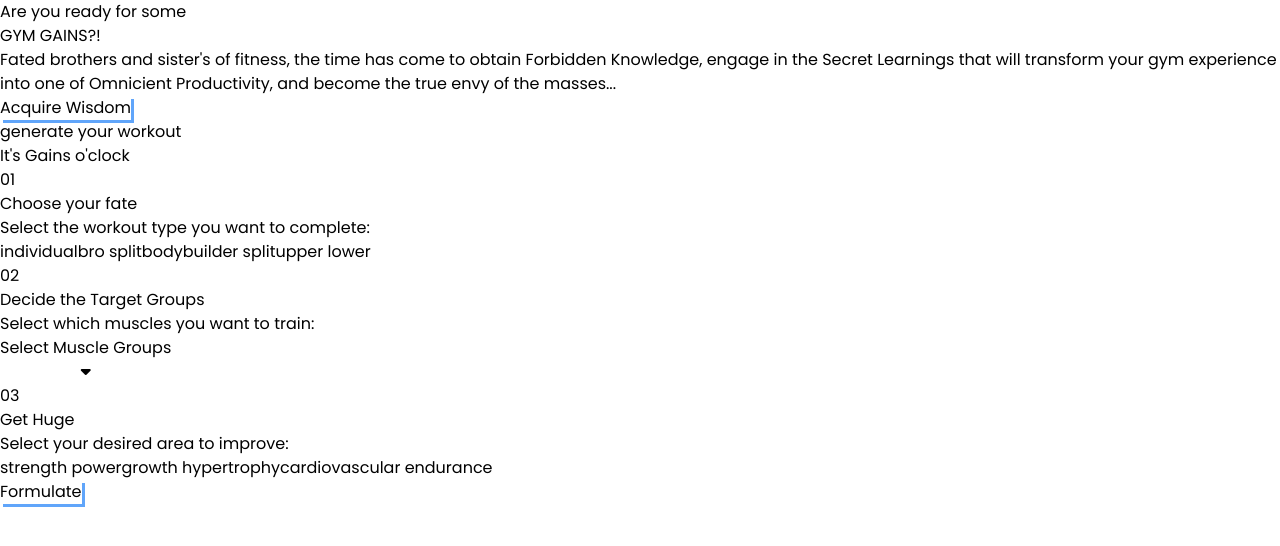
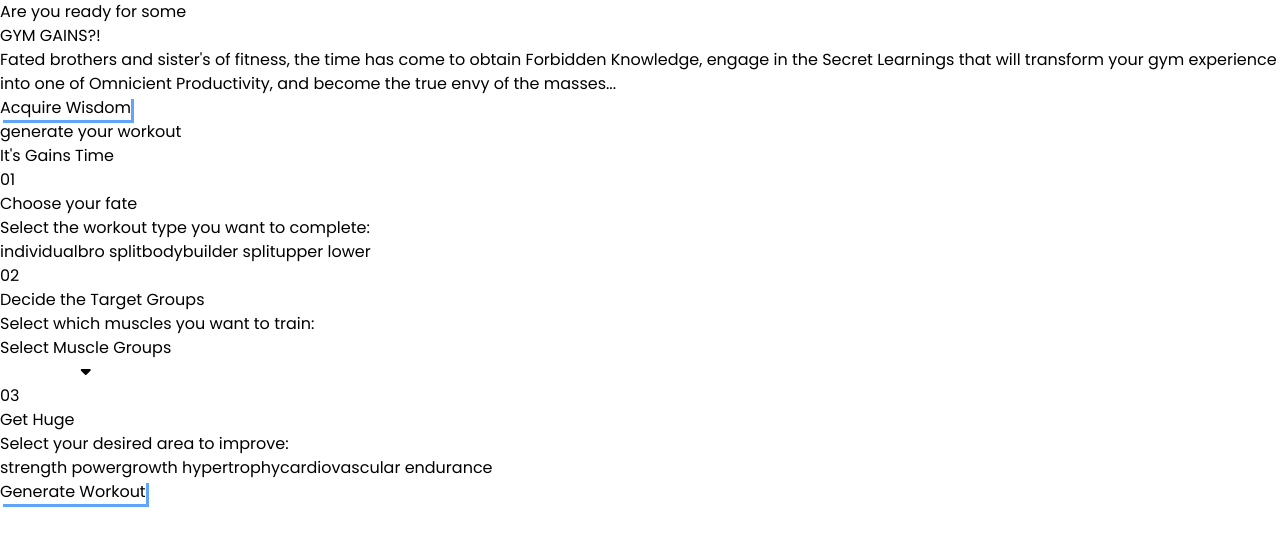
Before and after one commit to Atlis-Ky/Gym-App-React, a React (Vite) app: page / in a window 1280 px wide. Shown: the top 546 px of the page. Built offline with nearby package versions, Linux system fonts and the light colour scheme.

Commit message:
Content and CSS updates

```diff
--- a/src/components/Generator.jsx
+++ b/src/components/Generator.jsx
@@ -55,7 +55,7 @@ export default function Generator(props) {
   }
 
   return (
-    <SectionWrapper id={"generate"} header={"generate your workout"} title={['It\'s', 'Gains', 'o\'clock']}>
+    <SectionWrapper id={"generate"} header={"generate your workout"} title={['It\'s', 'Gains', 'Time']}>
       <Header index={"01"} title={"Choose your fate"} description={"Select the workout type you want to complete:"} />
       <div className='grid grid-cols-2 sm:grid-cols-4 gap-4'>
         {Object.keys(WORKOUTS).map((type, typeIndex) => {
@@ -63,7 +63,7 @@ export default function Generator(props) {
             <button onClick={() => {
               setMuscles([])
               setFate(type)
-            }} className={'bg-slate-950 border border-blue-400 py-3 duration-200 px-4 hover:border-orange-400 rounded-lg ' + (type === fate ? 'border-orange-600' : 'border-blue-400') }   key={typeIndex}>
+            }} className={'bg-slate-950 border border-blue-400 py-3 duration-200 px-4 hover:border-orange-400 rounded-lg ' + (type === fate ? 'border-orange-400' : 'border-blue-400') }   key={typeIndex}>
               <p className='capitalize'>{type.replaceAll('_', " ")}</p>
             </button>
           )
@@ -72,7 +72,7 @@ export default function Generator(props) {
 
 
       <Header index={"02"} title={"Decide the Target Groups"} description={"Select which muscles you want to train:"} />
-      <div className='bg-slate-950 border border-solid border-blue-400 rounded-lg flex flex-col'>
+      <div className='bg-slate-950 border border-solid border-blue-400 hover:border-orange-400 rounded-lg flex flex-col'>
         <button onClick={toggleModal} className='relative flex p-3 items-center justify-center'>
           <p className='capitalize'>{muscles.length == 0 ? 'Select Muscle Groups' : muscles.join(' ')}</p>
           <i className="fa-solid absolute right-3 top-1/2 -translate-y-1/2 fa-caret-down"></i>
@@ -99,14 +99,14 @@ export default function Generator(props) {
           return (
             <button onClick={() => {
               setGoal(scheme)
-            }} className={'bg-slate-950 border border-blue-400 py-3 duration-200 hover:border-orange-400 rounded-lg px-4 ' + (scheme === goal ? 'border-orange-600' : 'border-blue-400') }   key={schemeIndex}>
+            }} className={'bg-slate-950 border border-blue-400 py-3 duration-200 hover:border-orange-400 rounded-lg px-4 ' + (scheme === goal ? 'border-orange-400' : 'border-blue-400') }   key={schemeIndex}>
               <p className='capitalize'>{scheme.replaceAll('_', " ")}</p>
             </button>
           )
         })}
       </div>
 
-      <Button func={updateWorkout} text={"Formulate"} />
+      <Button func={updateWorkout} text={"Generate Workout"} />
     </SectionWrapper>
 
   )
--- a/src/components/Workout.jsx
+++ b/src/components/Workout.jsx
@@ -5,7 +5,7 @@ import SectionWrapper from './SectionWrapper'
 export default function Workout(props) {
   const {workout} = props
   return (
-    <SectionWrapper id={"workout"} header={"Welcome to"} title={['The', 'DANGER', 'zone']}>
+    <SectionWrapper id={"workout"} header={"Welcome to"} title={['Your', 'PERSONALISED', 'Workout']}>
       <div className='flex flex-col gap-4'>
         {workout.map((exercise, i) => {
           return (
```
